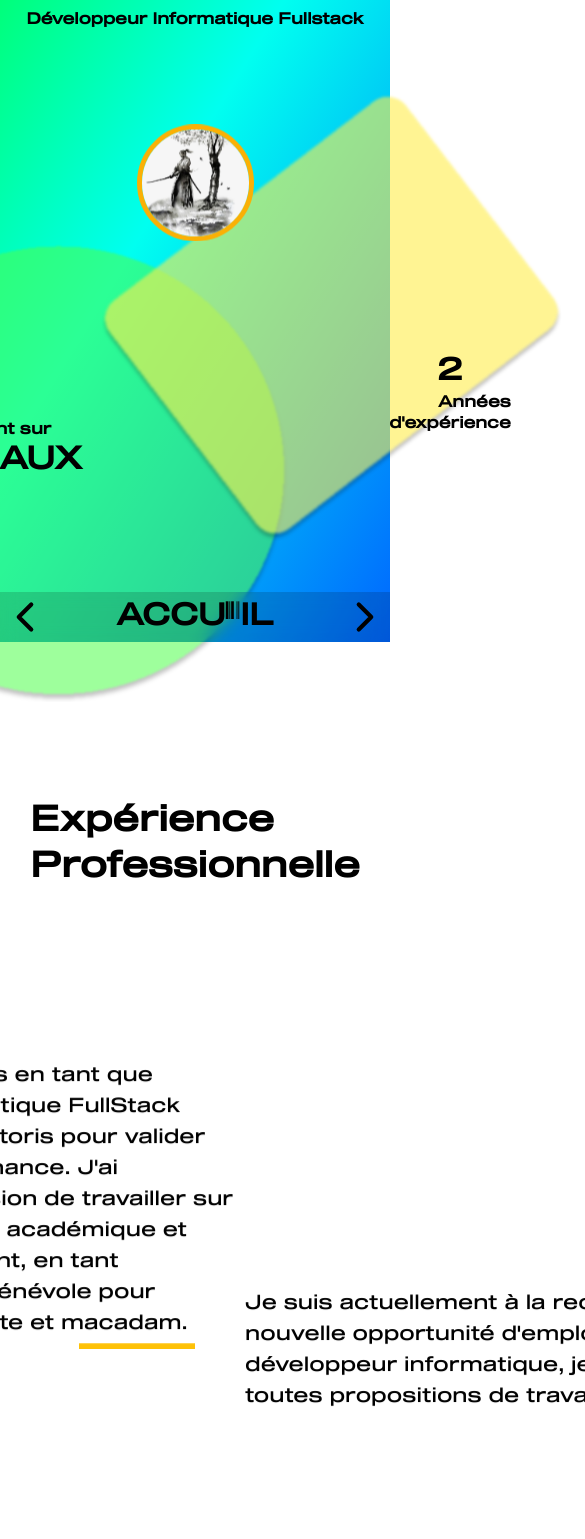
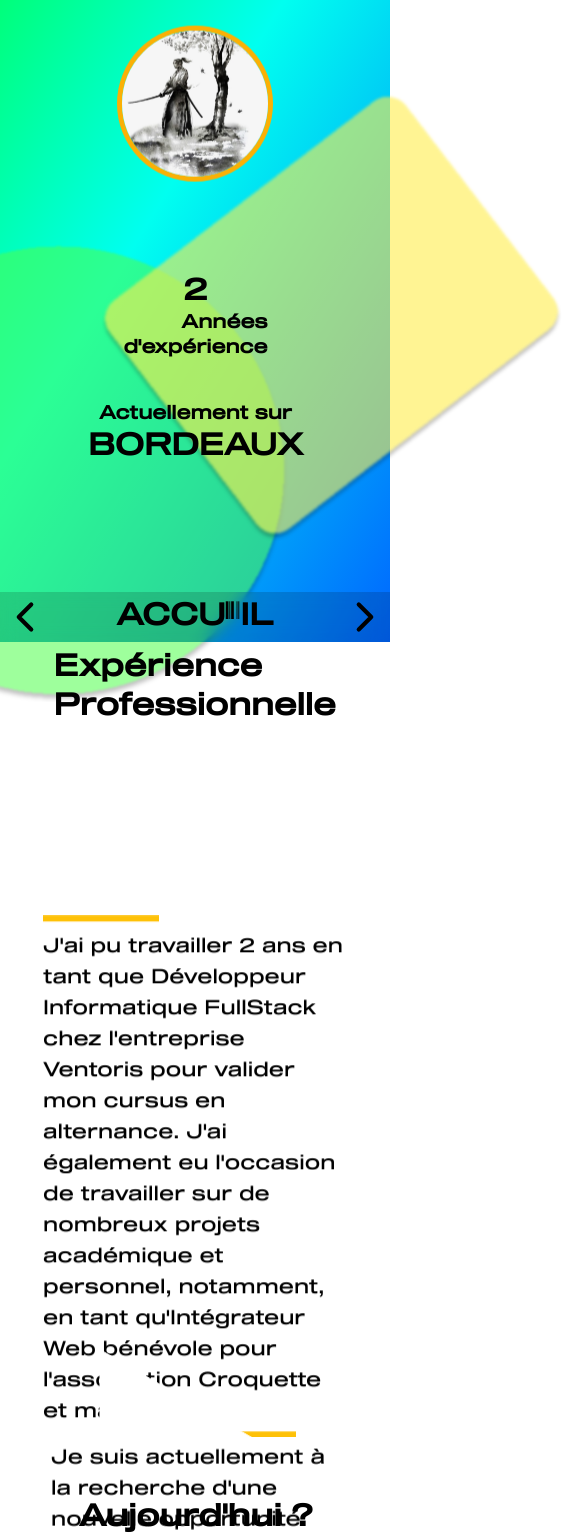
Before and after one commit to lNalator/lNalator-portfolio, a Next.js app: page / in a window 390 px wide. Shown: the part 202-1741 px from the top of the page, 585 px wide, since content can reach past the window. Built offline with nearby package versions, Linux system fonts and the light colour scheme.

Commit message:
EM : added mobile support to home page

```diff
--- a/src/styles/home.module.css
+++ b/src/styles/home.module.css
@@ -1,7 +1,7 @@
 .container {
   width: 1030px;
   max-width: 90%;
-  height: 2000px;
+  height: 2250px;
   margin: auto;
   overflow: hidden;
   overflow-x: hidden;
@@ -16,6 +16,9 @@
   left: 0px;
   right: 0px;
   z-index: 5;
+  @media (max-width: $mantine-breakpoint-lg) {
+    top: 150px;
+  }
 }
 
 .image {
@@ -23,8 +26,8 @@
   max-width: 300px;
   border: 5px solid var(--mantine-color-yellow-6);
 
-  @media (max-width: $mantine-breakpoint-sm) {
-    width: 30vw;
+  @media (max-width: $mantine-breakpoint-lg) {
+    width: 40vw;
   }
 }
 
@@ -42,6 +45,10 @@
   flex-direction: column;
   justify-content: center;
   align-items: center;
+
+  @media (max-width: $mantine-breakpoint-lg) {
+    position: sticky;
+  }
 }
 
 .textContainerTitle {
@@ -49,6 +56,9 @@
   left: 0;
   right: 0;
   z-index: 10;
+  @media (max-width: $mantine-breakpoint-lg) {
+    top: 100px;
+  }
 }
 
 .textContainerYears {
@@ -62,6 +72,11 @@
   .text {
     text-align: right;
   }
+  @media (max-width: $mantine-breakpoint-lg) {
+    left: 0px;
+    top: 500px;
+    z-index: 7;
+  }
 }
 
 .textContainerLocalisation {
@@ -69,6 +84,11 @@
   left: -450px;
   right: 0px;
   z-index: 7;
+  @media (max-width: $mantine-breakpoint-lg) {
+    left: 0px;
+    top: 630px;
+    z-index: 7;
+  }
 }
 
 .titleContainerPresentation {
@@ -78,11 +98,18 @@
   right: 0;
   margin: auto;
   z-index: 5;
+  @media (max-width: $mantine-breakpoint-lg) {
+    top: 850px;
+  }
+
   .titlePresentation {
     text-align: left;
     font-size: rem(35px);
     font-family: "Sequel", sans-serif;
     color: light-dark(var(--mantine-color-black), var(--mantine-color-white));
+    @media (max-width: $mantine-breakpoint-lg) {
+      font-size: rem(30px);
+    }
   }
 }
 
@@ -95,6 +122,10 @@
   z-index: 5;
   display: flex;
   padding-top: 1rem;
+  @media (max-width: $mantine-breakpoint-lg) {
+    top: 1000px;
+    width: 95%;
+  }
 
   &::before {
     content: "";
@@ -128,11 +159,19 @@
   right: 0;
   margin: auto;
   z-index: 5;
+  @media (max-width: $mantine-breakpoint-lg) {
+    left: 0px;
+    top: 1700px;
+    font-size: rem(30px);
+  }
   .titlePresentation {
     text-align: left;
     font-size: rem(35px);
     font-family: "Sequel", sans-serif;
     color: light-dark(var(--mantine-color-black), var(--mantine-color-white));
+    @media (max-width: $mantine-breakpoint-lg) {
+      font-size: rem(30px);
+    }
   }
 }
 
@@ -146,6 +185,10 @@
   margin: auto;
   flex-direction: column-reverse;
   align-items: flex-start;
+  @media (max-width: $mantine-breakpoint-lg) {
+    top: 1750px;
+    width: 90%;
+  }
   &::before {
     content: "";
     width: 116px;
@@ -175,6 +218,9 @@
   font-size: rem(20px);
   text-decoration: underline;
   color: light-dark(var(--mantine-color-black), var(--mantine-color-yellow-6));
+  @media (max-width: $mantine-breakpoint-lg) {
+    top: 2100px;
+  }
 }
 
 .title {
@@ -211,6 +257,10 @@
       );
     }
   }
+  @media (max-width: $mantine-breakpoint-lg) {
+    top: 800px;
+    left: 0px;
+  }
 }
 
 .searchSign {
@@ -228,13 +278,17 @@
       );
     }
   }
+  @media (max-width: $mantine-breakpoint-lg) {
+    top: 1650px;
+    left: 0px;
+  }
 }
 
-@media (max-width: $mantine-breakpoint-sm) {
+@media (max-width: $mantine-breakpoint-lg) {
   .title {
-    font-size: 8vw;
+    font-size: rem(30px);
   }
   .text {
-    font-size: 4vw;
+    font-size: rem(18.5px);
   }
 }
```
